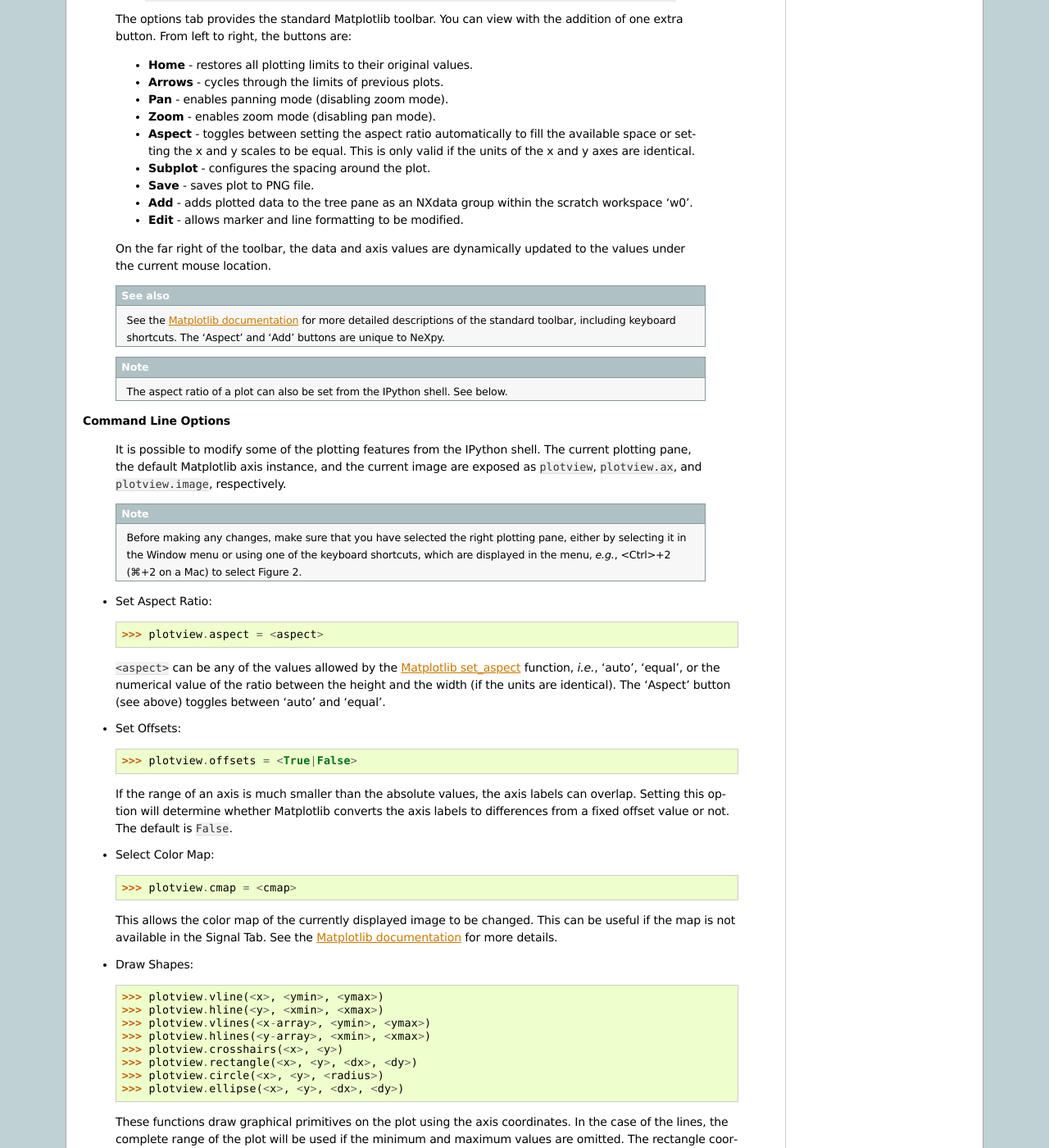
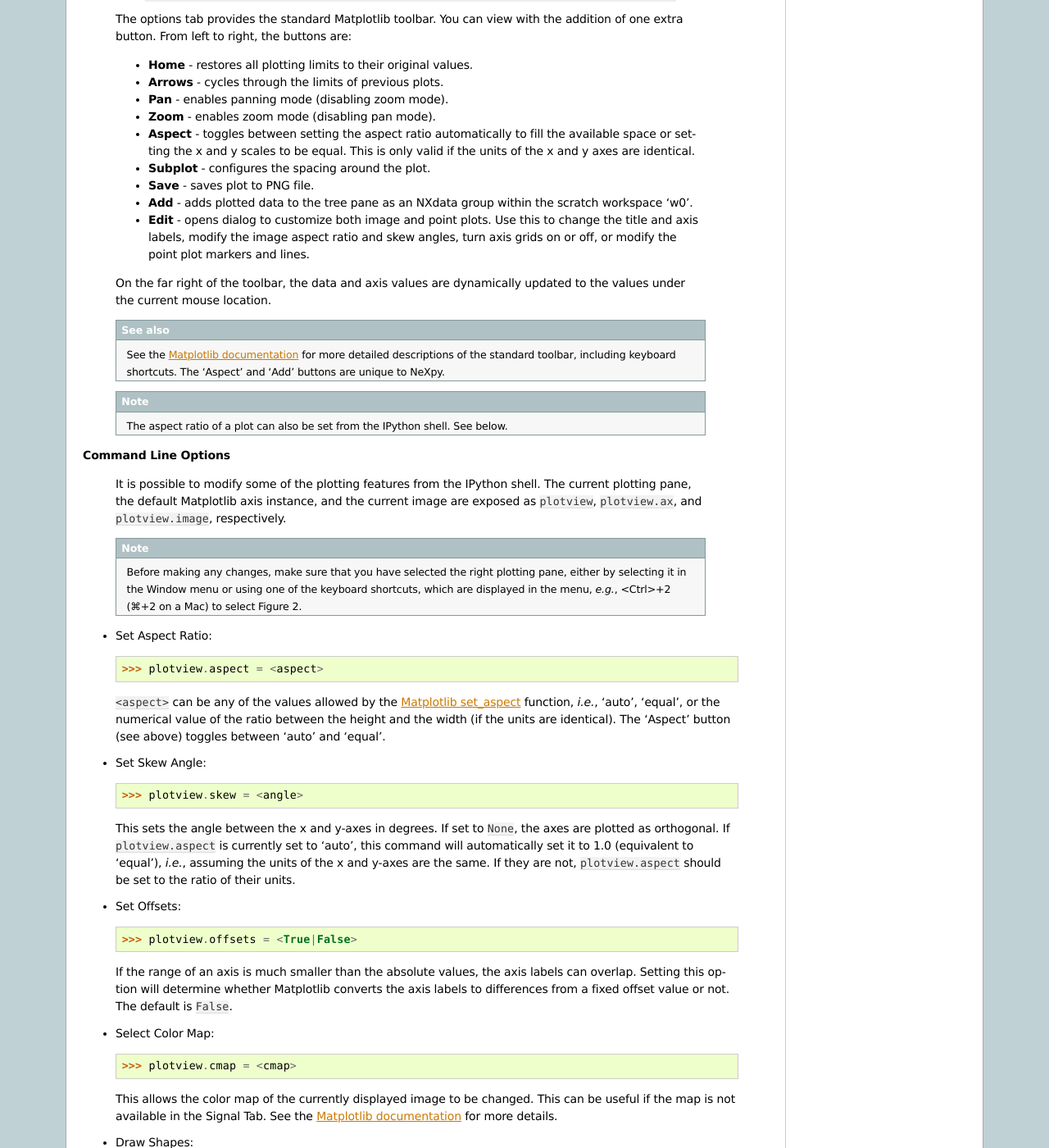
Before and after one commit to nexpy/nexpy, a Sphinx documentation site: the page built from doc/source/pythongui.rst, in a window 1280 px wide and 1400 px high, scrolled down 9917 px. Shown: the whole window at 82% size. Built offline with Sphinx 7.4.7, drawn with Linux system fonts in a browser that asks for light colours; some of the changed text lies outside the part shown.

Commit message:
Update documentation

```diff
--- a/doc/source/pythongui.rst
+++ b/doc/source/pythongui.rst
@@ -491,7 +491,10 @@ and sliders.
     * **Save** - saves plot to PNG file.
     * **Add** - adds plotted data to the tree pane as an NXdata group within the
       scratch workspace 'w0'.
-    * **Edit** - allows marker and line formatting to be modified.
+    * **Edit** - opens dialog to customize both image and point plots. Use this
+      to change the title and axis labels, modify the image aspect ratio and
+      skew angles, turn axis grids on or off, or modify the point plot markers
+      and lines.
 
     On the far right of the toolbar, the data and axis values are dynamically
     updated to the values under the current mouse location.
@@ -526,6 +529,16 @@ and sliders.
   function, *i.e.*, 'auto', 'equal', or the numerical value of the
   ratio between the height and the width (if the units are identical). The
   'Aspect' button (see above) toggles between 'auto' and 'equal'.
+
+* Set Skew Angle::
+
+    >>> plotview.skew = <angle>
+
+  This sets the angle between the x and y-axes in degrees. If set to ``None``,
+  the axes are plotted as orthogonal. If ``plotview.aspect`` is currently set to
+  'auto', this command will automatically set it to 1.0 (equivalent to 'equal'),
+  *i.e.*, assuming the units of the x and y-axes are the same. If they are not,
+  ``plotview.aspect`` should be set to the ratio of their units.
 
 * Set Offsets::
 
@@ -572,6 +585,15 @@ and sliders.
   properties, *etc*. See the `Matplotlib documentation
   <http://matplotlib.org/api/patches_api.html#matplotlib.patches.Polygon>`_
   for more details.
+
+* Draw Grid:
+
+    >>> plotview.grid(True|False)
+
+  Draws grid lines at the major tick values. Additional keyword arguments can be
+  given to modify the color, linestyle, *etc*, using the standard `Matplotlib
+  conventions
+  <http://matplotlib.org/api/axes_api.html?highlight=grid#matplotlib.axes.Axes.grid>`_.
 
 Fitting NeXus Data
 ------------------
```
